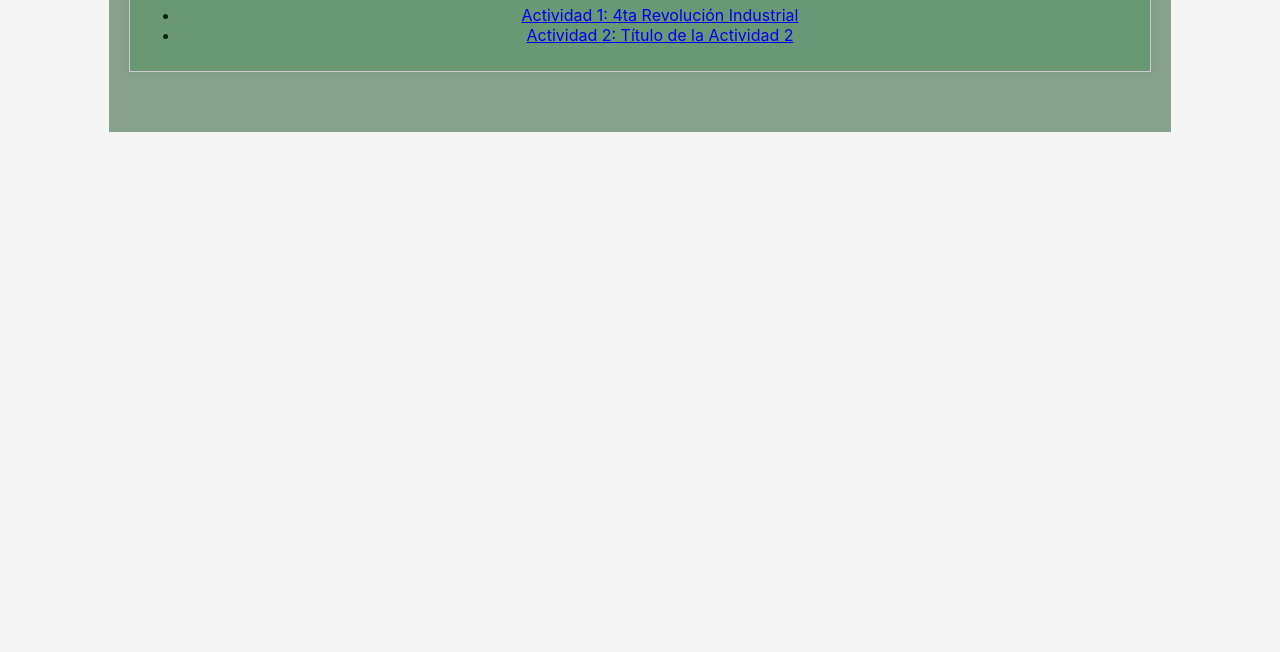
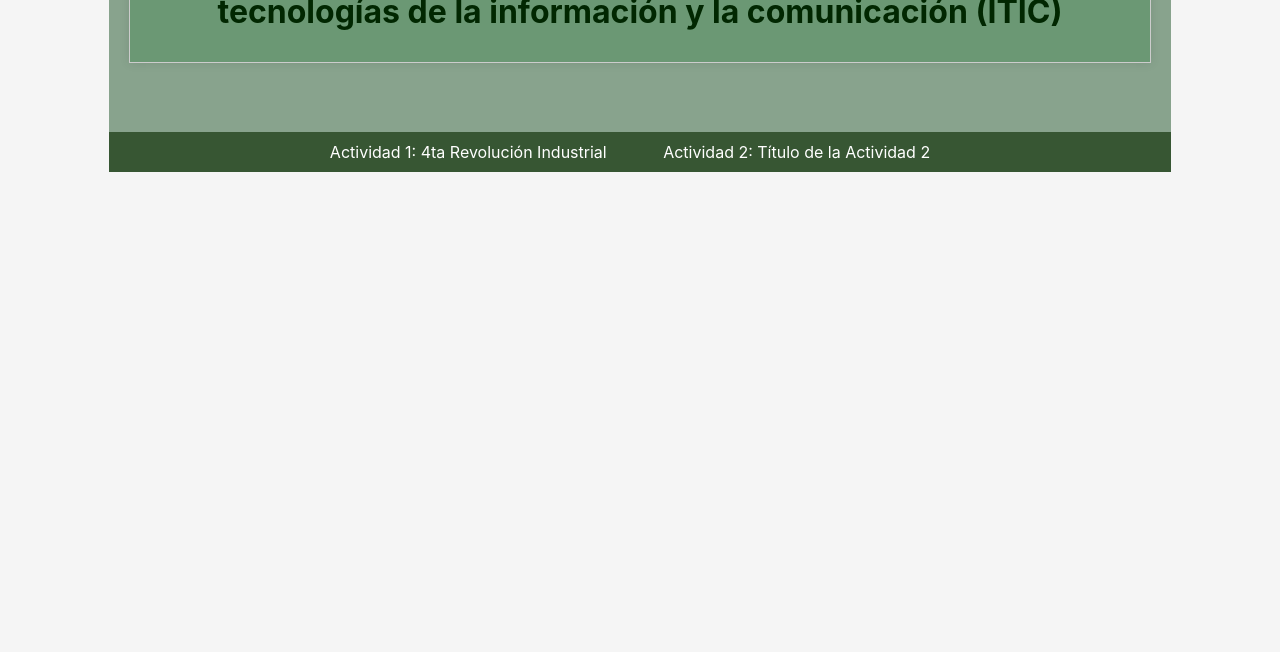
Before and after one commit to MarAgui04/AguirresReyITIC.github.io, a plain HTML site: page index.html in a window 1280 px wide. Shown: the part 148-800 px from the top of the page. Drawn offline with Linux system fonts and the light colour scheme.

Commit message:
Ajustes actividad 2

```diff
--- a/index.html
+++ b/index.html
@@ -9,15 +9,15 @@
 <body>
     <header>
         <div>
-            <h1> Repositorio de Actividades ITIC </h1>
-            <nav>
-                <ul>
-                    <li><a href="actividad1.html">Actividad 1: 4ta Revolución Industrial</a></li>
-                    <li><a href="actividad2.html">Actividad 2: Título de la Actividad 2</a></li>
-                </ul>
-            </nav>
+            <h1> Repositorio de Actividades de la materia Introducción a las tecnologías de la información y la comunicación  (ITIC) </h1>
         </div>
     </header>
+    <nav>
+        <ul>
+            <li><a href="actividad1.html">Actividad 1: 4ta Revolución Industrial</a></li>
+            <li><a href="actividad2.html">Actividad 2: Título de la Actividad 2</a></li>
+        </ul>
+    </nav>
     <div class="container">
         <!-- Contenido de la Actividad 2 -->
     </div>
--- a/style.css
+++ b/style.css
@@ -87,3 +87,42 @@ body {
   font-size: 1sem;
     margin-top: 0;
 }
+
+/* Estilos generales para el menú de navegación */
+nav {
+    background-color: #375633;; /* Color de fondo del menú de navegación */
+    padding: 10px 0; /* Espaciado arriba y abajo del menú */
+    text-align: center; /* Alinea el contenido al centro */
+    font-family: public system-ui, -apple-system, BlinkMacSystemFont, 'Segoe UI', Roboto, Oxygen, Ubuntu, Cantarell, 'Open Sans', 'Helvetica Neue', sans-serif;
+
+}
+
+/* Estilos para la lista dentro del nav */
+nav ul {
+    list-style-type: none; /* Elimina los puntos de la lista */
+    margin: 0; /* Elimina márgenes */
+    padding: 0; /* Elimina padding */
+    display: inline-block; /* Hace que la lista se alinee horizontalmente */
+    font-family: public system-ui, -apple-system, BlinkMacSystemFont, 'Segoe UI', Roboto, Oxygen, Ubuntu, Cantarell, 'Open Sans', 'Helvetica Neue', sans-serif;
+
+}
+
+/* Estilos para los elementos de la lista */
+nav ul li {
+    display: inline; /* Hace que los elementos de la lista se muestren en línea */
+    margin-right: 20px; /* Añade espacio entre los enlaces */
+    font-family: public system-ui, -apple-system, BlinkMacSystemFont, 'Segoe UI', Roboto, Oxygen, Ubuntu, Cantarell, 'Open Sans', 'Helvetica Neue', sans-serif;
+
+}
+
+/* Estilos para los enlaces dentro del menú */
+nav ul li a {
+    color: white; /* Color del texto de los enlaces */
+    text-decoration: none; /* Elimina el subrayado de los enlaces */
+    padding: 8px 16px; /* Espaciado interno de los enlaces */
+    transition: background-color 0.3s ease; /* Efecto de transición para el fondo */
+    font-family: public system-ui, -apple-system, BlinkMacSystemFont, 'Segoe UI', Roboto, Oxygen, Ubuntu, Cantarell, 'Open Sans', 'Helvetica Neue', sans-serif;
+
+}
+
+/* Estilos para los
```
Also changed, not shown: actividad2.html (+8 -6 lines).
